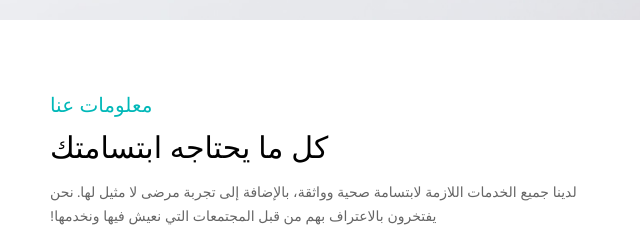
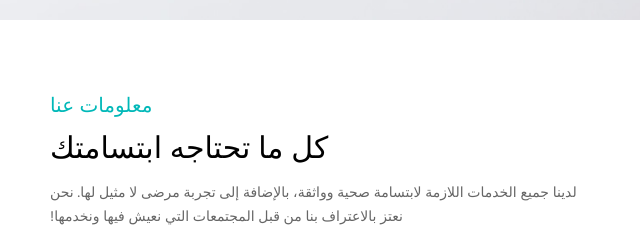
Before and after one commit to YoussefGhannam/Dentist-Website, a website built with Vite: page index.html in a window 1280 px wide. Shown: the part 920-1166 px from the top of the page, 35-675 px from the left. Built offline with nearby package versions, Linux system fonts and the light colour scheme; no server answers.

Commit message:
new updates

```diff
--- a/index.html
+++ b/index.html
@@ -79,8 +79,8 @@
 
                 <div class="col-md-6 content">
                     <span>معلومات عنا</span>
-                    <h3>كل ما يحتاجه ابتسامتك</h3>
-                    <p>لدينا جميع الخدمات اللازمة لابتسامة صحية وواثقة، بالإضافة إلى تجربة مرضى لا مثيل لها. نحن يفتخرون بالاعتراف بهم من قبل المجتمعات التي نعيش فيها ونخدمها!</p>
+                    <h3>كل ما تحتاجه ابتسامتك</h3>
+                    <p>لدينا جميع الخدمات اللازمة لابتسامة صحية وواثقة، بالإضافة إلى تجربة مرضى لا مثيل لها. نحن نعتز بالاعتراف بنا من قبل المجتمعات التي نعيش فيها ونخدمها!</p>
                     <ul class="list-group">
                         <li class="list-group-item" data-bs-toggle="modal" data-bs-target="#galleryModal"
                             data-title="تركيب وتغليف الأسنان"
```
